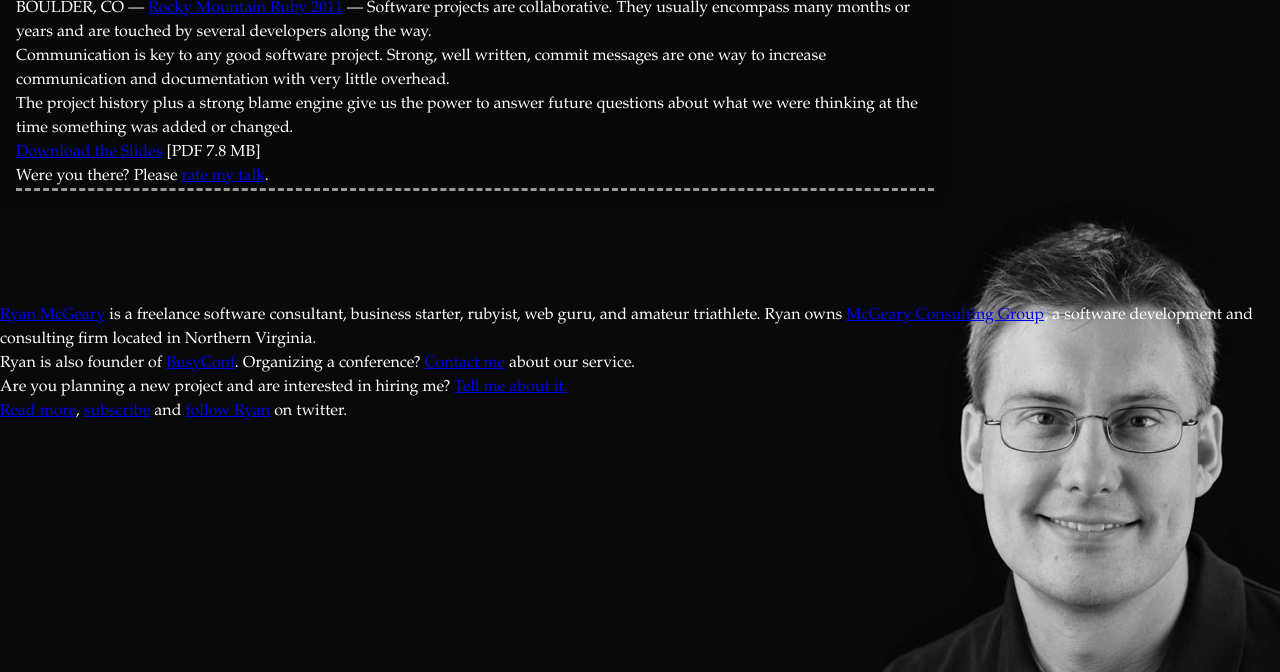
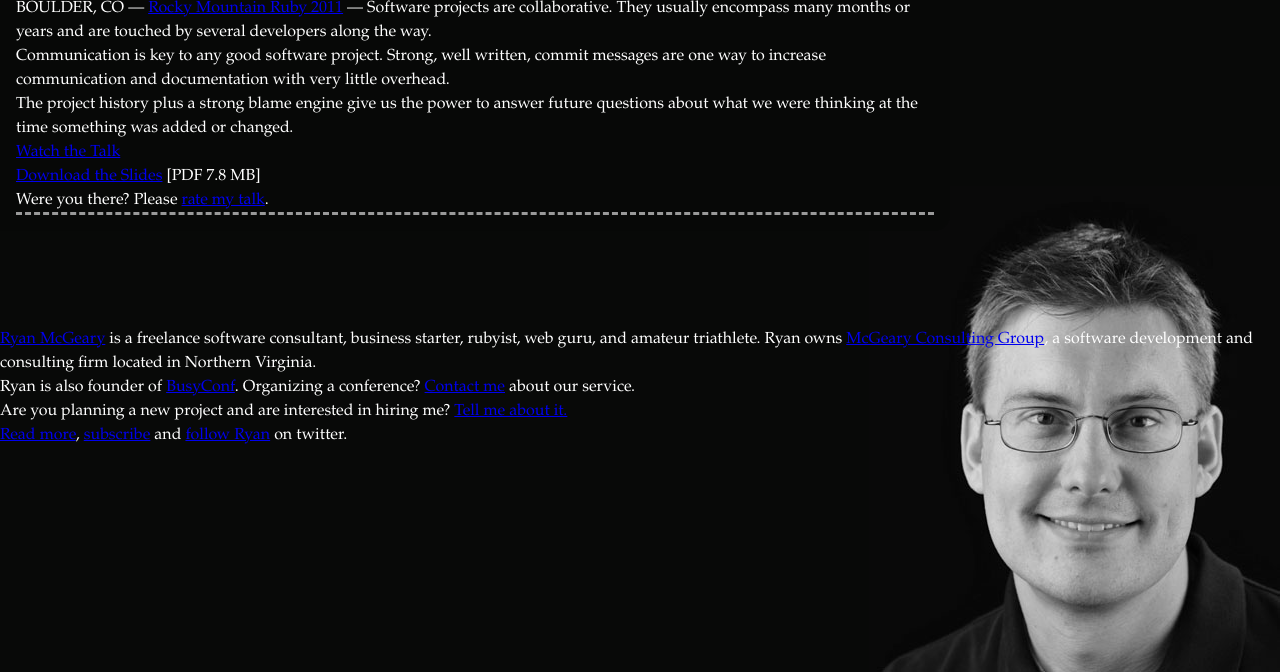
Before and after one commit to rmm5t/ryan.mcgeary.org, a Jekyll site: the page built from _posts/2011-09-02-do-your-commit-messages-suck-rockymtnruby.md, in a window 1280 px wide, cut to the strip 228-900 px from the top of the page. Built offline with Jekyll 4.4.1, drawn with Linux system fonts in a browser that asks for light colours; nearby versions of some CDN libraries; comment, search, counter and statistics services are not loaded.

Commit message:
Added a link to the video of the commit message talk

```diff
--- a/_posts/2011-09-02-do-your-commit-messages-suck-rockymtnruby.md
+++ b/_posts/2011-09-02-do-your-commit-messages-suck-rockymtnruby.md
@@ -22,6 +22,8 @@ The project history plus a strong blame engine give us the power to answer
 future questions about what we were thinking at the time something was added or
 changed.
 
+[Watch the Talk](http://www.confreaks.com/videos/744-rockymtnruby2011-lightning-talk-do-your-commit-messages-suck)
+
 [Download the Slides][slides] \[PDF 7.8 MB\]
 
 Were you there? Please [rate my talk](http://spkr8.com/t/8263).
```
